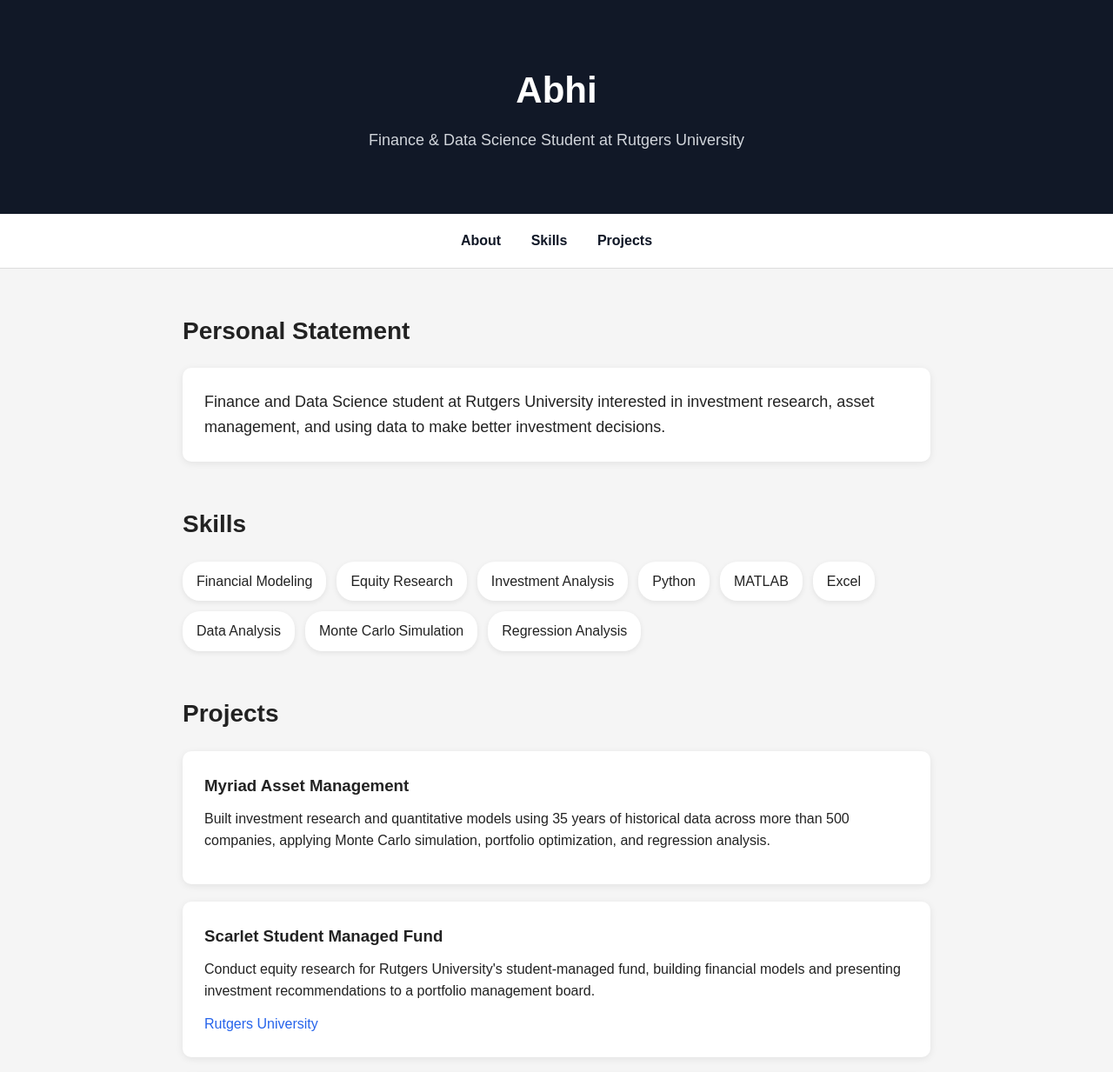
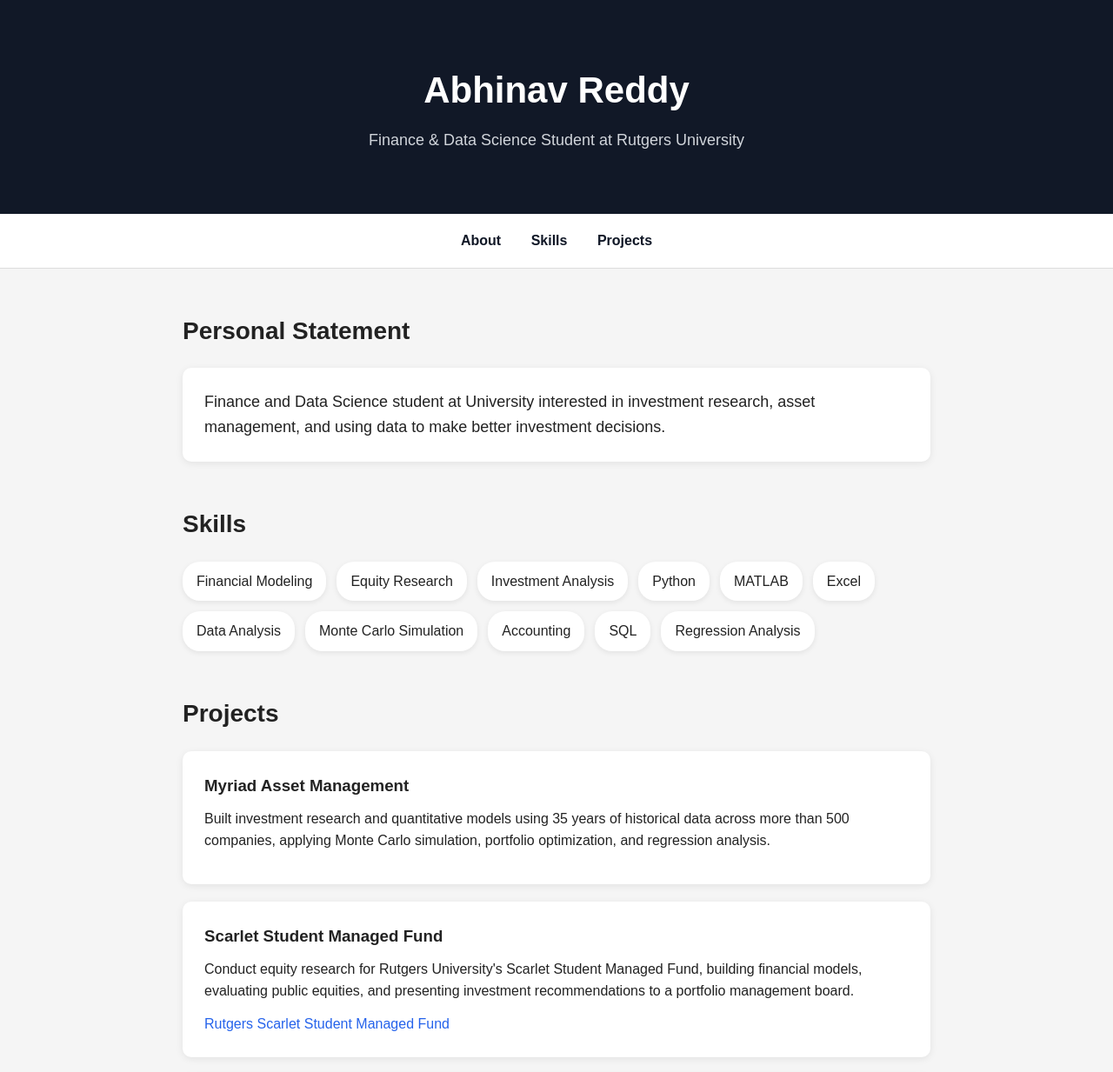
Before and after one commit to abhireddy2007/BYB-Week-3-Portfolio, a plain HTML site: page index.html in a window 1280 px wide. Shown: the top 1233 px of the page at 87% size. Drawn offline with Linux system fonts and the light colour scheme.

Commit message:
Update index.html

```diff
--- a/index.html
+++ b/index.html
@@ -125,7 +125,7 @@
 <body>
 
   <header>
-    <h1>Abhi</h1>
+    <h1>Abhinav Reddy</h1>
     <p>Finance & Data Science Student at Rutgers University</p>
   </header>
 
@@ -139,7 +139,7 @@
     <h2>Personal Statement</h2>
 
     <div class="statement">
-      Finance and Data Science student at Rutgers University interested in investment research, asset management, and using data to make better investment decisions.
+      Finance and Data Science student at University interested in investment research, asset management, and using data to make better investment decisions.
     </div>
   </section>
 
@@ -155,6 +155,8 @@
       <div class="skill">Excel</div>
       <div class="skill">Data Analysis</div>
       <div class="skill">Monte Carlo Simulation</div>
+      <div class="skill">Accounting</div>
+      <div class="skill">SQL</div>
       <div class="skill">Regression Analysis</div>
     </div>
   </section>
@@ -174,11 +176,11 @@
       <h3>Scarlet Student Managed Fund</h3>
 
       <p>
-        Conduct equity research for Rutgers University's student-managed fund, building financial models and presenting investment recommendations to a portfolio management board.
+        Conduct equity research for Rutgers University's Scarlet Student Managed Fund, building financial models, evaluating public equities, and presenting investment recommendations to a portfolio management board.
       </p>
 
-      <a href="https://www.rutgers.edu/" target="_blank">
-        Rutgers University
+      <a href="https://www.business.rutgers.edu/whitcomb-center/student-managed-fund" target="_blank">
+        Rutgers Scarlet Student Managed Fund
       </a>
     </div>
 
```
